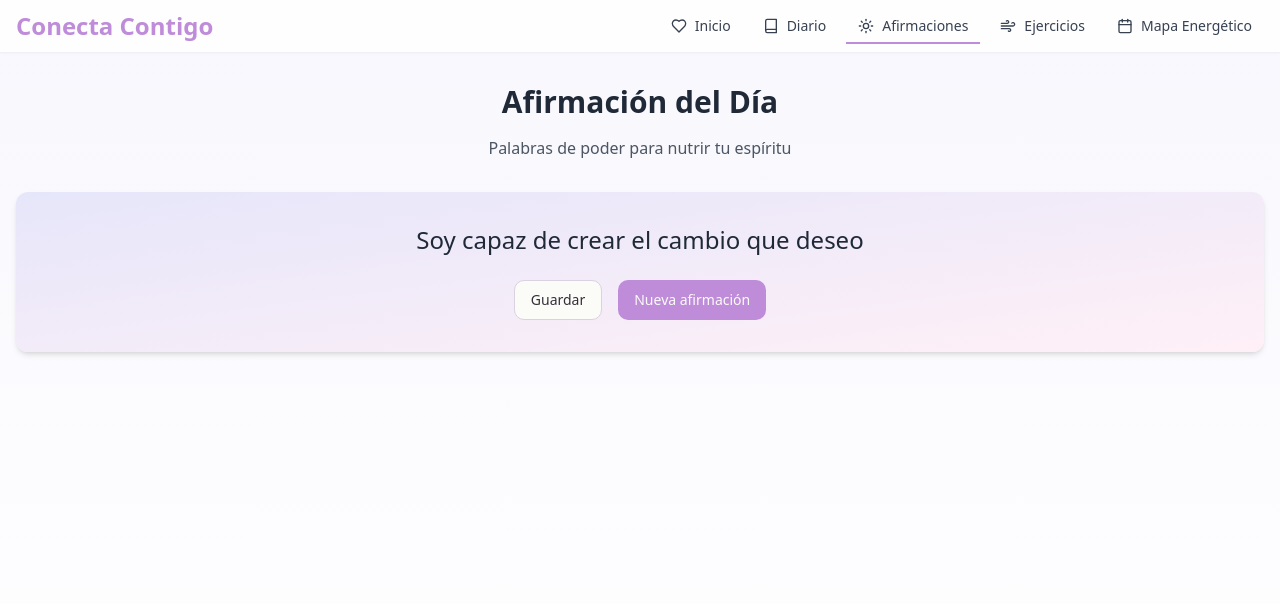
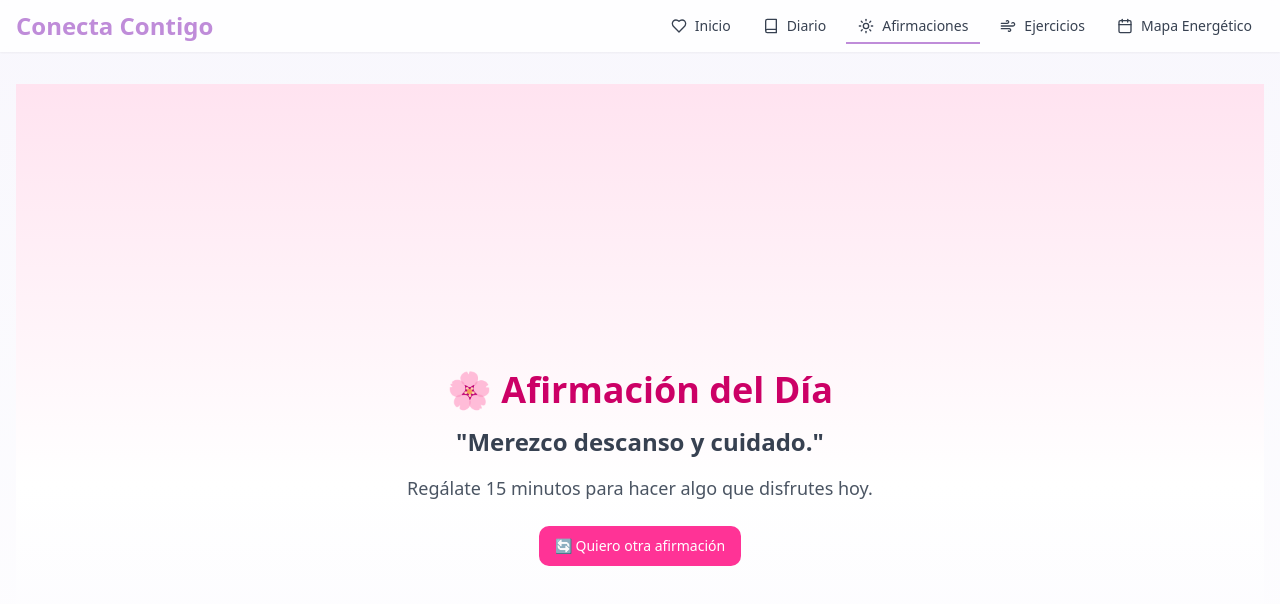
Before and after one commit to germopa/conecta-contigo, a React (Vite) app: page /affirmations in a window 1280 px wide. Shown: the top 604 px of the page. Built offline with nearby package versions, Linux system fonts and the light colour scheme.

Commit message:
Agrega 30 afirmaciones dinámicas a la sección de Afirmaciones

```diff
--- a/src/pages/Affirmations.jsx
+++ b/src/pages/Affirmations.jsx
@@ -1,106 +1,81 @@
+// src/pages/Affirmations.jsx
 
 import React, { useState, useEffect } from "react";
 import { motion } from "framer-motion";
 import { Button } from "@/components/ui/button";
 
 const affirmations = [
-  "Soy merecedor/a de paz y amor",
-  "Cada día me conecto más con mi ser interior",
-  "Confío en mi intuición y sabiduría interior",
-  "Estoy en paz con quien soy",
-  "Mi energía es valiosa y la protejo",
-  "Atraigo experiencias positivas a mi vida",
-  "Me permito sentir y sanar",
-  "Soy capaz de crear el cambio que deseo",
-  "Mi presencia es un regalo para el mundo",
-  "Estoy seguro/a y protegido/a"
+  { text: "Confío plenamente en el camino de mi vida.", action: "Hoy repite esta frase 3 veces en voz alta." },
+  { text: "Soy merecedor de amor y éxito.", action: "Anota 3 cosas buenas que lograste esta semana." },
+  { text: "Cada día es una nueva oportunidad.", action: "Sonríe intencionalmente a 3 personas hoy." },
+  { text: "Mi mente y cuerpo están en equilibrio.", action: "Haz 5 respiraciones profundas conscientemente." },
+  { text: "Elijo pensamientos de paz y armonía.", action: "Escucha una canción que te relaje." },
+  { text: "Tengo todo lo necesario para alcanzar mis metas.", action: "Escribe una meta que quieras cumplir este mes." },
+  { text: "Me libero de pensamientos negativos.", action: "Cuando notes un pensamiento negativo, reemplázalo por uno positivo." },
+  { text: "Mi energía atrae bendiciones a mi vida.", action: "Visualiza algo bueno que quieres recibir." },
+  { text: "Acepto mis emociones y las dejo fluir.", action: "Haz una pausa de 1 minuto para sentir tu respiración." },
+  { text: "Merezco descanso y cuidado.", action: "Regálate 15 minutos para hacer algo que disfrutes hoy." },
+  { text: "Estoy en constante evolución y aprendizaje.", action: "Anota algo nuevo que aprendiste esta semana." },
+  { text: "La gratitud transforma mi mundo.", action: "Escribe 3 cosas por las que te sientes agradecido hoy." },
+  { text: "Todo en mi vida sucede en el momento perfecto.", action: "Confía en que estás exactamente donde debes estar." },
+  { text: "Mi presencia es suficiente.", action: "Hoy permítete ser, sin exigirte más." },
+  { text: "Mis palabras tienen poder y amor.", action: "Habla con amabilidad a una persona hoy." },
+  { text: "Cada respiración me llena de calma.", action: "Haz 5 respiraciones conscientes ahora mismo." },
+  { text: "Estoy rodeado de abundancia.", action: "Observa y agradece algo que ya tienes." },
+  { text: "Mis sueños son válidos y posibles.", action: "Visualiza durante 2 minutos tu sueño hecho realidad." },
+  { text: "Me permito brillar sin culpa.", action: "Reconoce en voz alta un talento que tienes." },
+  { text: "La paz comienza en mí.", action: "Haz una pausa consciente de 30 segundos en tu día." },
+  { text: "Cada desafío trae una oportunidad oculta.", action: "Identifica un aprendizaje en un reto reciente." },
+  { text: "Hoy elijo amarme a mí mismo incondicionalmente.", action: "Hazte un pequeño regalo o gesto de cariño hoy." },
+  { text: "Mi cuerpo es sabio y me guía.", action: "Escucha tu cuerpo: ¿qué necesita ahora?" },
+  { text: "Tengo derecho a decir no cuando lo necesito.", action: "Respeta hoy un límite propio sin culpa." },
+  { text: "Mi intuición me lleva por el mejor camino.", action: "Sigue tu primer instinto en una decisión hoy." },
+  { text: "Estoy abierto a recibir amor y abundancia.", action: "Acepta hoy un cumplido sin minimizarlo." },
+  { text: "Creo mi felicidad con cada elección que hago.", action: "Elige hoy una acción que te haga feliz." },
+  { text: "Estoy en paz con mi pasado y emocionado por mi futuro.", action: "Cierra un ciclo interno agradeciendo tu camino." },
+  { text: "Hoy decido confiar en mí mismo.", action: "Recuerda una ocasión en que superaste un obstáculo." },
+  { text: "Soy luz en el mundo.", action: "Haz un pequeño acto de bondad anónimo hoy." }
 ];
 
 const Affirmations = () => {
-  const [currentAffirmation, setCurrentAffirmation] = useState("");
-  const [favorites, setFavorites] = useState([]);
+  const [todayAffirmation, setTodayAffirmation] = useState(null);
 
   useEffect(() => {
-    const savedFavorites = localStorage.getItem("favoriteAffirmations");
-    if (savedFavorites) {
-      setFavorites(JSON.parse(savedFavorites));
-    }
-    generateNewAffirmation();
+    const today = new Date();
+    const day = today.getDate();
+    const index = (day - 1) % affirmations.length;
+    setTodayAffirmation(affirmations[index]);
   }, []);
 
-  const generateNewAffirmation = () => {
+  const getRandomAffirmation = () => {
     const randomIndex = Math.floor(Math.random() * affirmations.length);
-    setCurrentAffirmation(affirmations[randomIndex]);
-  };
-
-  const toggleFavorite = (affirmation) => {
-    const updatedFavorites = favorites.includes(affirmation)
-      ? favorites.filter(fav => fav !== affirmation)
-      : [...favorites, affirmation];
-
-    setFavorites(updatedFavorites);
-    localStorage.setItem("favoriteAffirmations", JSON.stringify(updatedFavorites));
+    setTodayAffirmation(affirmations[randomIndex]);
   };
 
   return (
-    <div className="space-y-8">
+    <div className="flex flex-col items-center justify-center min-h-screen px-6 text-center bg-gradient-to-b from-pink-100 via-white to-purple-50">
       <motion.div
         initial={{ opacity: 0, y: 20 }}
         animate={{ opacity: 1, y: 0 }}
-        className="text-center"
+        className="mb-8"
       >
-        <h1 className="mb-4 text-3xl font-bold text-gray-800">
-          Afirmación del Día
-        </h1>
-        <p className="text-gray-600">
-          Palabras de poder para nutrir tu espíritu
-        </p>
+        <h1 className="text-4xl font-bold mb-4 text-pink-700">🌸 Afirmación del Día</h1>
+        {todayAffirmation && (
+          <>
+            <p className="text-2xl text-gray-700 font-semibold mb-4">
+              "{todayAffirmation.text}"
+            </p>
+            <p className="text-lg text-gray-600 mb-6">
+              {todayAffirmation.action}
+            </p>
+          </>
+        )}
+        <Button onClick={getRandomAffirmation} className="bg-pink-500 hover:bg-pink-600 text-white">
+          🔄 Quiero otra afirmación
+        </Button>
       </motion.div>
-
-      <motion.div
-        initial={{ opacity: 0, scale: 0.95 }}
-        animate={{ opacity: 1, scale: 1 }}
-        transition={{ delay: 0.2 }}
-        className="affirmation-card"
-      >
-        <p className="mb-6 text-center text-2xl font-medium text-gray-800">
-          {currentAffirmation}
-        </p>
-        <div className="flex justify-center space-x-4">
-          <Button
-            variant="outline"
-            onClick={() => toggleFavorite(currentAffirmation)}
-          >
-            {favorites.includes(currentAffirmation) ? "Quitar de favoritos" : "Guardar"}
-          </Button>
-          <Button onClick={generateNewAffirmation}>
-            Nueva afirmación
-          </Button>
-        </div>
-      </motion.div>
-
-      {favorites.length > 0 && (
-        <div className="space-y-4">
-          <h2 className="text-xl font-semibold text-gray-800">
-            Tus Afirmaciones Favoritas
-          </h2>
-          <div className="grid gap-4 md:grid-cols-2">
-            {favorites.map((affirmation, index) => (
-              <motion.div
-                key={index}
-                initial={{ opacity: 0, y: 20 }}
-                animate={{ opacity: 1, y: 0 }}
-                transition={{ delay: index * 0.1 }}
-                className="rounded-lg bg-white p-4 shadow-md"
-              >
-                <p className="text-gray-700">{affirmation}</p>
-              </motion.div>
-            ))}
-          </div>
-        </div>
-      )}
     </div>
   );
-}
+};
 
 export default Affirmations;
```
